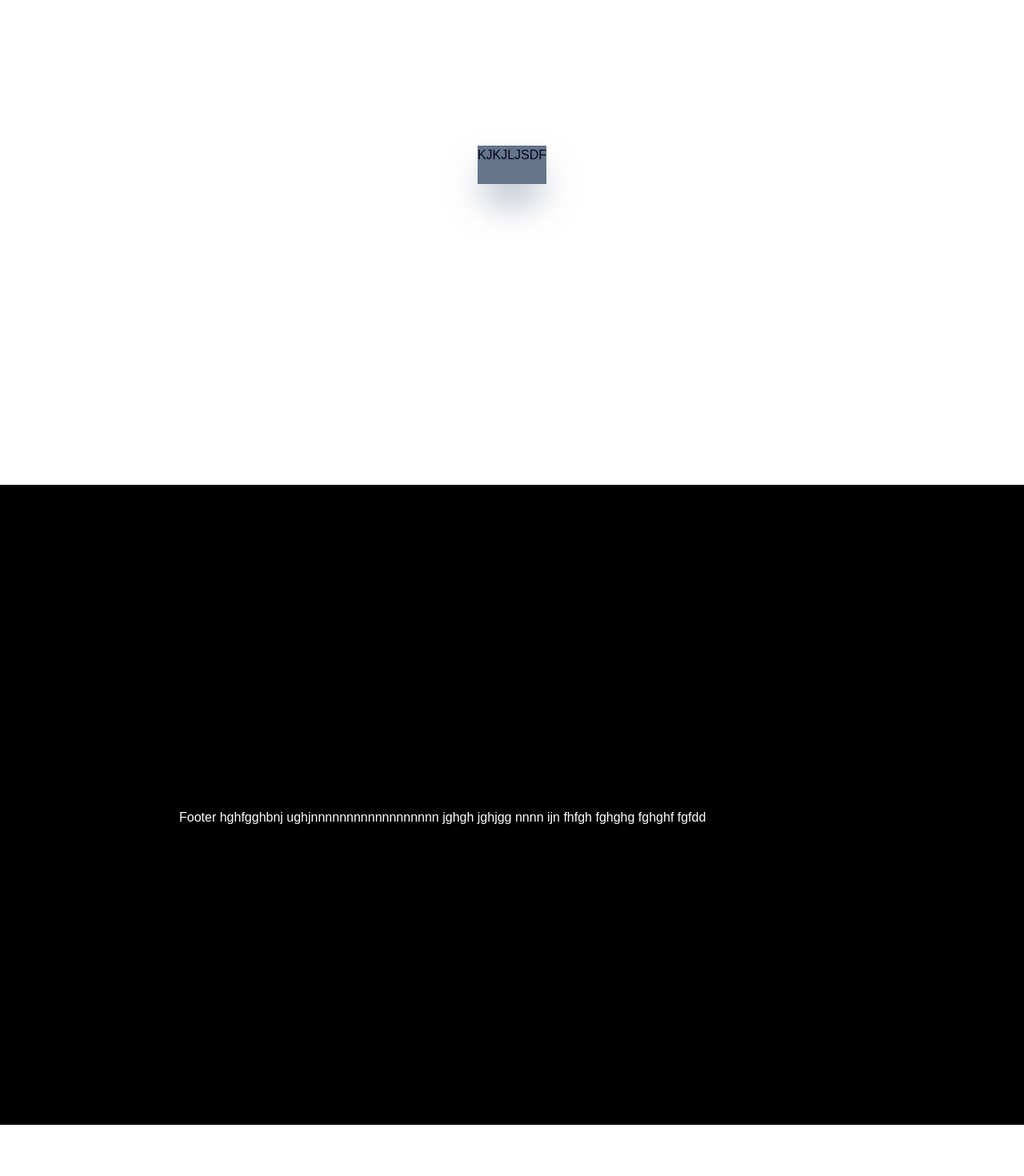
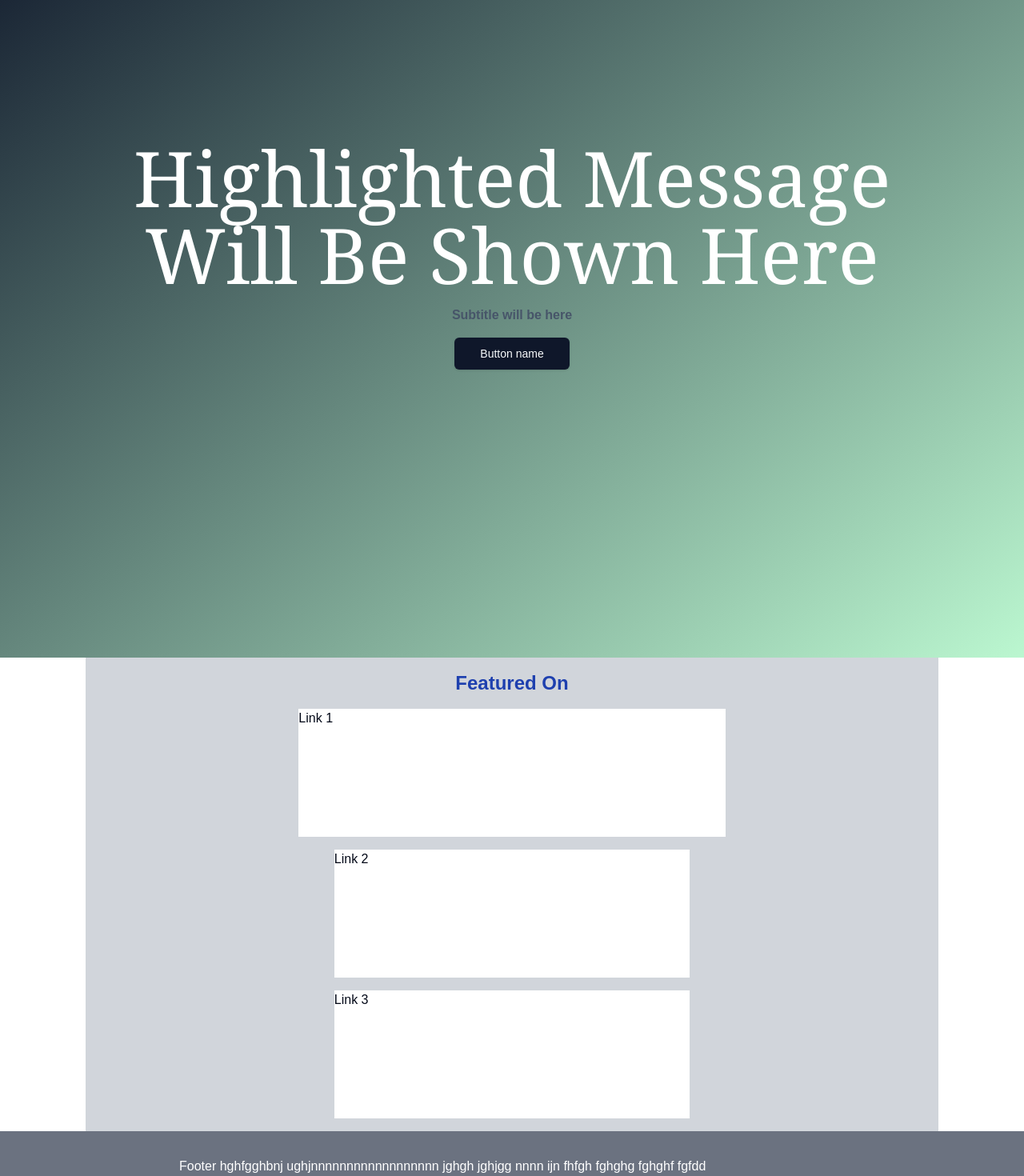
Before and after one commit to sheikhmahmudulhasanshium/base-project, a Next.js app: page / in a window 1280 px wide. Shown: the part 218-1688 px from the top of the page at 80% size. Before the commit the page ends 1624 px from the top, so only its background shows below. Built offline with nearby package versions, Linux system fonts and the light colour scheme.

Commit message:
components added for home page

```diff
--- /dev/null
+++ b/app/(routes)/components/billboard.tsx
@@ -0,0 +1,16 @@
+import { Button } from "@/components/ui/button";
+
+const Billboard = () => {
+    return (
+        <div className="flex mt-8  justify-center items-center lg:w-full md:w-full  text-blue-white h-[80vh] lg:h-[120vh] bg-gradient-to-br from-slate-900 to-green-200">
+            <div className="flex flex-col justify-center items-center max-w-4xl py-8  min-w-full text-justify my-8 px-20 text-white">
+                <p className="text-4xl sm:text-4xl md:text-6xl lg:text-8xl  font-serif text-semibold text-wrap text-center  py-4">Highlighted Message Will Be Shown Here </p>
+                <p className="pb-4 text-slate-600 font-semibold">Subtitle will be here</p>
+                <Button size='lg' className="mb-16">Button name</Button>
+
+            </div>
+        </div>
+     );
+}
+
+export default Billboard;
--- a/app/(routes)/components/body.tsx
+++ b/app/(routes)/components/body.tsx
@@ -1,11 +1,11 @@
+import Billboard from "./billboard";
+import FeaturedOn from "./featured-on";
+
 const Body = () => {
     return (
-        <div className="flex justify-between items-center h-screen mt-6">
-            <div className=" flex justify-center items-center flex-col shadow-2xl shadow-slate-500 max-w-2xl  mx-4">
-                <div className="flex w-full h-12 bg-slate-500">
-                    KJKJLJSDF
-                </div>
-            </div>
+        <div className="flex flex-col justify-between items-center w-full bg-white pt-12">
+            <Billboard/>
+            <FeaturedOn/>
         </div>
      );
 }
--- /dev/null
+++ b/app/(routes)/components/featured-on.tsx
@@ -0,0 +1,24 @@
+const FeaturedOn = () => {
+    return (
+        <div className="flex justify-center items-center lg:w-full md:w-full  text-blue-white ">
+            <div className="flex flex-col justify-center items-center  lg:w-10/12 md:w-10/12 sm:w-svw w-screen py-4 bg-gray-300 min-h-[20vh]">
+                <p className="text-2xl text-blue-800 font-semibold ">Featured On</p>
+                <div className="flex flex-col lg:flex-wrap justify-center pt-4 gap-4 items-center w-screen sm:w-screen lg:w-full md:w-full max-w-full">
+                    <div className="w-6/12 h-40 bg-white">
+                        Link 1
+                    </div>
+                    <div className="w-5/12 h-40 bg-white">
+                        Link 2
+                    </div>
+                    <div className="w-5/12 h-40 bg-white">
+                        Link 3
+                    </div>
+
+                </div>
+            </div>
+
+        </div>
+     );
+}
+
+export default FeaturedOn;
--- a/app/globals.css
+++ b/app/globals.css
@@ -17,7 +17,7 @@ body,
 @layer base {
   :root{
     height:100%;
-    width:auto;
+    //width:auto;
   }
   :root {
     --background: 0 0% 100%;
--- a/components/footer.tsx
+++ b/components/footer.tsx
@@ -1,6 +1,6 @@
 const Footer = () => {
     return (
-        <div className="h-screen flex bg-black text-white  lg:w-full md:w-screen sm:w-screen min-w-fit justify-center items-center">
+        <div className=" flex bg-gray-500 text-white  lg:w-full md:w-screen sm:w-screen min-w-fit justify-center items-center bottom-0 z-10 ">
             <div className=" items-center text-wrap justify-center flex max-w-2xl sm:max-w-screen-2xl md:max-w-4xl lg:w-full pt-8">
                 <div className="px-8 w-full ">
                     <p >Footer hghfgghbnj ughjnnnnnnnnnnnnnnnnnn jghgh jghjgg nnnn ijn fhfgh fghghg fghghf fgfdd </p>
```
